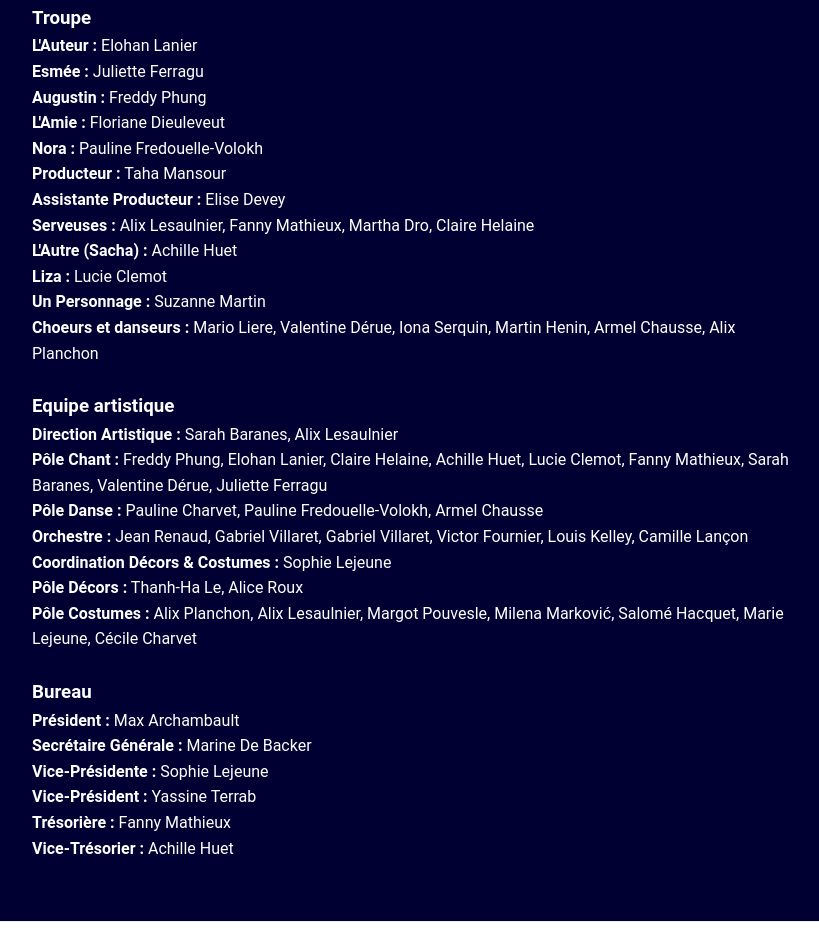
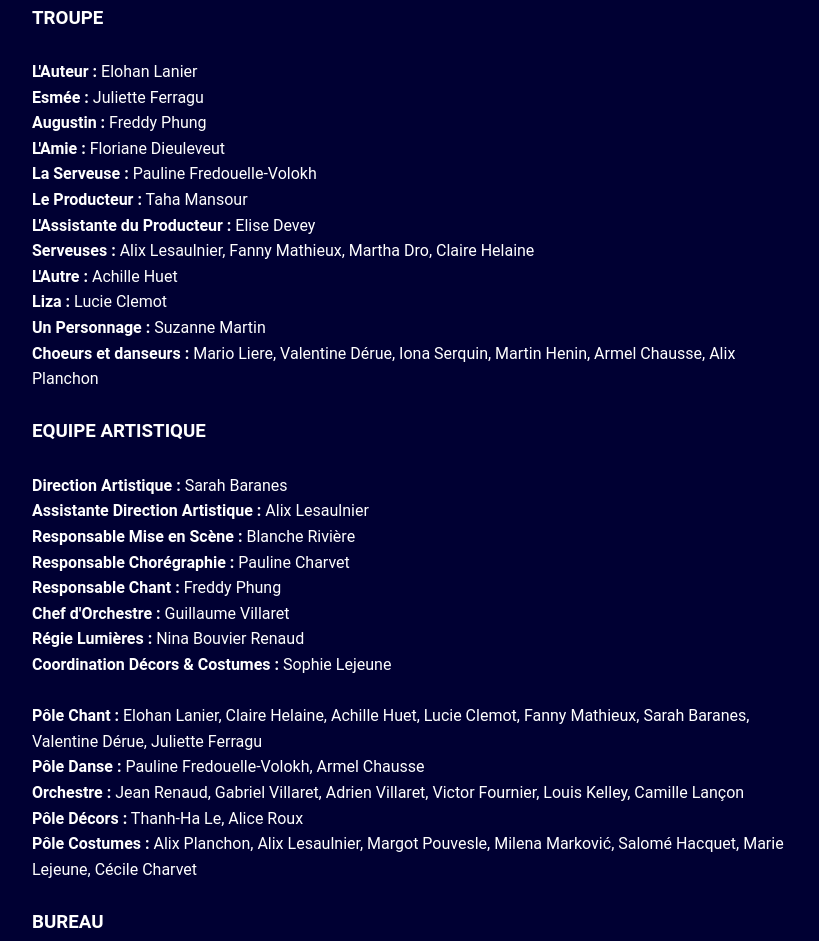
Before and after one commit to dtl-musical/website, an Astro site: page /la_page_blanche in a window 1280 px wide. Shown: the part 1499-2440 px from the top of the page, without its empty margins (228-1047 px from the left). Built offline with nearby package versions, Linux system fonts and the light colour scheme; Astro itself is replaced by a stand-in of ours.

Commit message:
fix: add missing artistic team members

```diff
--- a/src/pages/la_page_blanche.astro
+++ b/src/pages/la_page_blanche.astro
@@ -34,36 +34,43 @@ const galleryPhotos = [
   </ShowSynopsis>
 
   <ShowDistribution>
-    <h3>Troupe</h3>
+    <h3>TROUPE</h3><br />
     <p>
       <strong>L'Auteur :</strong> Elohan Lanier<br />
       <strong>Esmée :</strong> Juliette Ferragu<br />
       <strong>Augustin :</strong> Freddy Phung<br />
       <strong>L'Amie :</strong> Floriane Dieuleveut<br />
-      <strong>Nora :</strong> Pauline Fredouelle-Volokh<br />
-      <strong>Producteur :</strong> Taha Mansour<br />
-      <strong>Assistante Producteur :</strong> Elise Devey<br />
+      <strong>La Serveuse :</strong> Pauline Fredouelle-Volokh<br />
+      <strong>Le Producteur :</strong> Taha Mansour<br />
+      <strong>L'Assistante du Producteur :</strong> Elise Devey<br />
       <strong>Serveuses :</strong> Alix Lesaulnier, Fanny Mathieux, Martha Dro, Claire Helaine<br />
-      <strong>L'Autre (Sacha) :</strong> Achille Huet<br />
+      <strong>L'Autre :</strong> Achille Huet<br />
       <strong>Liza :</strong> Lucie Clemot<br />
       <strong>Un Personnage :</strong> Suzanne Martin<br />
       <strong>Choeurs et danseurs :</strong> Mario Liere, Valentine Dérue, Iona Serquin, Martin Henin, Armel Chausse, Alix Planchon<br />
     </p>
     <br />
-    <h3>Equipe artistique</h3>
+    <h3>EQUIPE ARTISTIQUE</h3><br />
     <p>
-      <strong>Direction Artistique :</strong> Sarah Baranes, Alix Lesaulnier<br />
-      <strong>Pôle Chant :</strong> Freddy Phung, Elohan Lanier, Claire Helaine, Achille Huet, Lucie Clemot, Fanny Mathieux, Sarah Baranes, Valentine Dérue, Juliette Ferragu<br />
-      <strong>Pôle Danse :</strong> Pauline Charvet, Pauline Fredouelle-Volokh, Armel Chausse<br />
-      <strong>Orchestre :</strong> Jean Renaud, Gabriel Villaret, Gabriel Villaret, Victor Fournier, Louis Kelley, Camille Lançon<br />
+      <strong>Direction Artistique :</strong> Sarah Baranes<br />
+      <strong>Assistante Direction Artistique :</strong> Alix Lesaulnier<br />
+      <strong>Responsable Mise en Scène :</strong> Blanche Rivière<br />
+      <strong>Responsable Chorégraphie :</strong> Pauline Charvet<br />
+      <strong>Responsable Chant :</strong> Freddy Phung<br />
+      <strong>Chef d'Orchestre :</strong> Guillaume Villaret<br />
+      <strong>Régie Lumières :</strong> Nina Bouvier Renaud<br />
       <strong>Coordination Décors & Costumes :</strong> Sophie Lejeune<br />
+      <br />
+      <strong>Pôle Chant :</strong> Elohan Lanier, Claire Helaine, Achille Huet, Lucie Clemot, Fanny Mathieux, Sarah Baranes, Valentine Dérue, Juliette Ferragu<br />
+      <strong>Pôle Danse :</strong> Pauline Fredouelle-Volokh, Armel Chausse<br />
+      <strong>Orchestre :</strong> Jean Renaud, Gabriel Villaret, Adrien Villaret, Victor Fournier, Louis Kelley, Camille Lançon<br />
       <strong>Pôle Décors :</strong> Thanh-Ha Le, Alice Roux<br />
       <strong>Pôle Costumes :</strong> Alix Planchon, Alix Lesaulnier, Margot Pouvesle, Milena Marković, Salomé Hacquet, Marie Lejeune, Cécile Charvet<br />
     </p>
     <br />
-    <h3>Bureau</h3>
+    <h3>BUREAU</h3><br />
     <p>
-      <strong>Président :</strong> Max Archambault<br />
+      <strong>Président :</strong> Maxime Archambault<br />
       <strong>Secrétaire Générale :</strong> Marine De Backer<br />
       <strong>Vice-Présidente :</strong> Sophie Lejeune<br />
       <strong>Vice-Président :</strong> Yassine Terrab<br />
```
